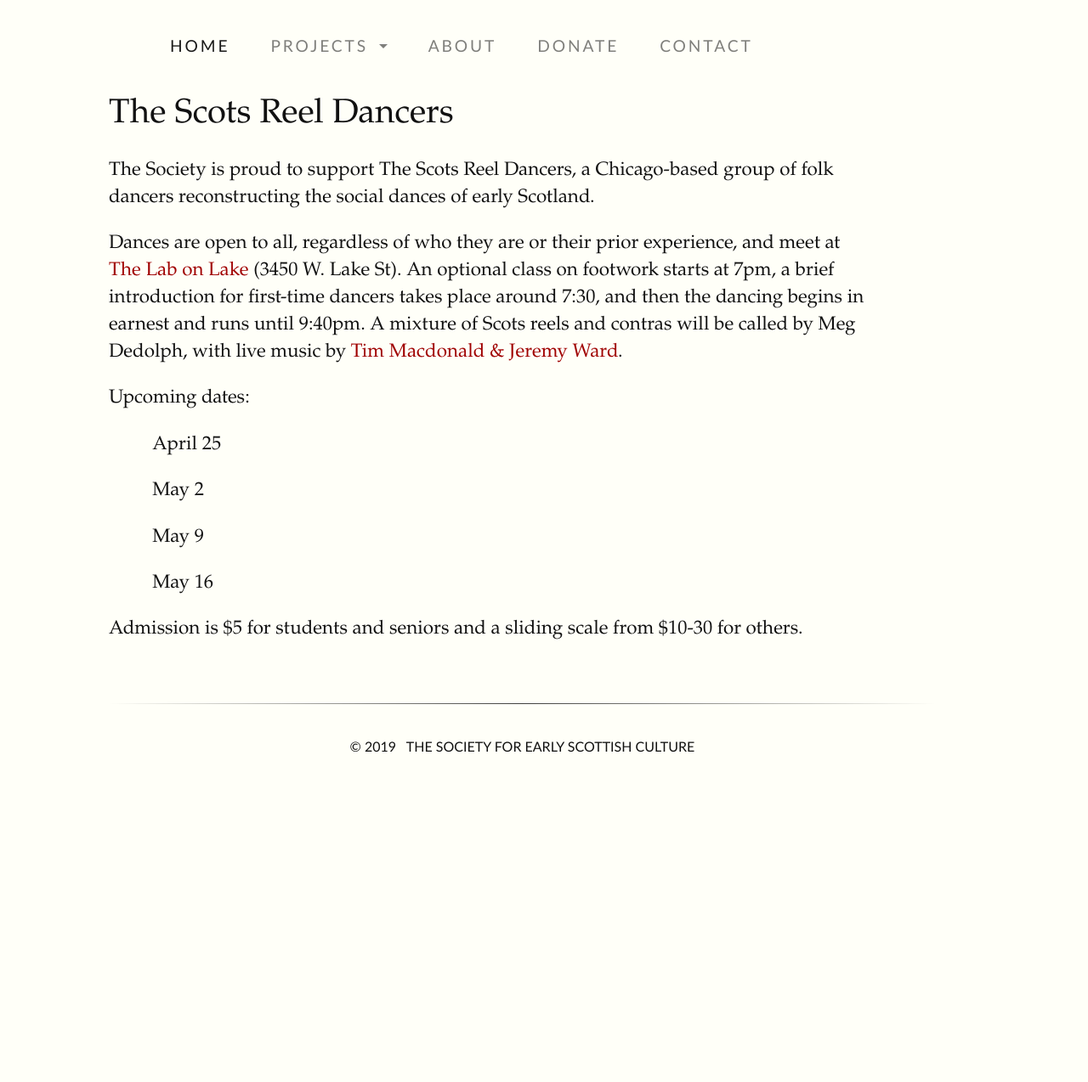
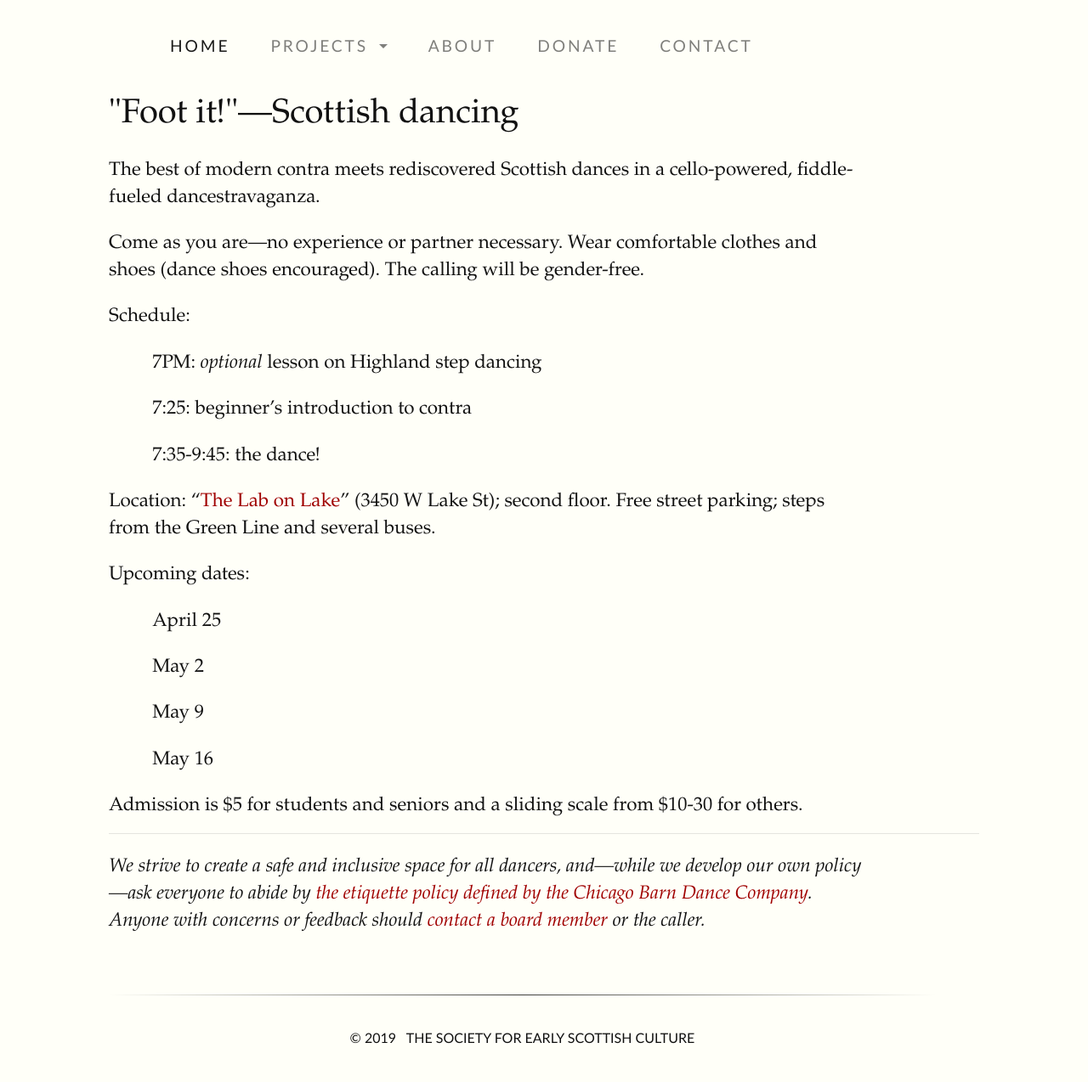
Before and after one commit to thesesc/thesesc.github.io, a Jekyll site: the page built from projects/reel-dancing.md, in a window 1280 px wide. Shown: the whole page at 85% size. Built offline with Jekyll 4.4.1, drawn with Linux system fonts in a browser that asks for light colours; before the commit the page ends 931 px from its top, so only the background shows below that.

Commit message:
Revamp the dancing page

```diff
--- a/_data/navlist.yml
+++ b/_data/navlist.yml
@@ -16,8 +16,8 @@ docs:
   - title: Journal of the SESC
     url: projects/journal
 
-  - title: Scots Reel Dancers
-    url: projects/reel-dancing
+  - title: Dancing
+    url: projects/dancing
 
 - title: About
   url: about
--- a/assets/css/tufte.scss
+++ b/assets/css/tufte.scss
@@ -209,7 +209,7 @@ section { padding-top: 1rem;
           padding-bottom: 1rem; }
 
 
-ul,ol { width: 45%;
+ul,ol { width: 65%;
      -webkit-padding-start: 5%;
      -webkit-padding-end: 5%;
      list-style-type: none; }
--- a/projects/reel-dancing.md
+++ b/projects/reel-dancing.md
@@ -1,12 +1,21 @@
 ---
 layout: project_page
-title: The Scots Reel Dancers
-permalink: /projects/reel-dancing
+title: '"Foot it!"—Scottish dancing'
+permalink: /projects/dancing
 ---
 
-The Society is proud to support The Scots Reel Dancers, a Chicago-based group of folk dancers reconstructing the social dances of early Scotland.
+The best of modern contra meets rediscovered Scottish dances in a cello-powered, fiddle-fueled dancestravaganza.
 
-Dances are open to all, regardless of who they are or their prior experience, and meet at [The Lab on Lake](https://lab3450.squarespace.com/) (3450 W. Lake St). An optional class on footwork starts at 7pm, a brief introduction for first-time dancers takes place around 7:30, and then the dancing begins in earnest and runs until 9:40pm. A mixture of Scots reels and contras will be called by Meg Dedolph, with live music by [Tim Macdonald & Jeremy Ward](http://timandjeremy.com/).
+Come as you are—no experience or partner necessary. Wear comfortable clothes and shoes (dance shoes encouraged). The calling will be gender-free.
+
+Schedule:
+
+* 7PM: *optional* lesson on Highland step dancing
+* 7:25: beginner's introduction to contra
+* 7:35-9:45: the dance!
+
+Location: "<a href="https://lab3450.squarespace.com/">The Lab on Lake</a>" (3450 W Lake St); second floor. Free street parking; steps from the Green Line and several buses.
+
 
 Upcoming dates:
 
@@ -19,3 +28,10 @@ Upcoming dates:
 * May 16
 
 Admission is $5 for students and seniors and a sliding scale from $10-30 for others.
+
+<hr>
+
+*We strive to create a safe and inclusive space for all dancers, and—while we develop our own policy—ask everyone to
+abide by [the etiquette policy defined by the Chicago Barn Dance
+Company](http://www.chicagobarndance.org/our-etiquette-policy/). Anyone with concerns or feedback should [contact a board
+member](/contact) or the caller.*
```
